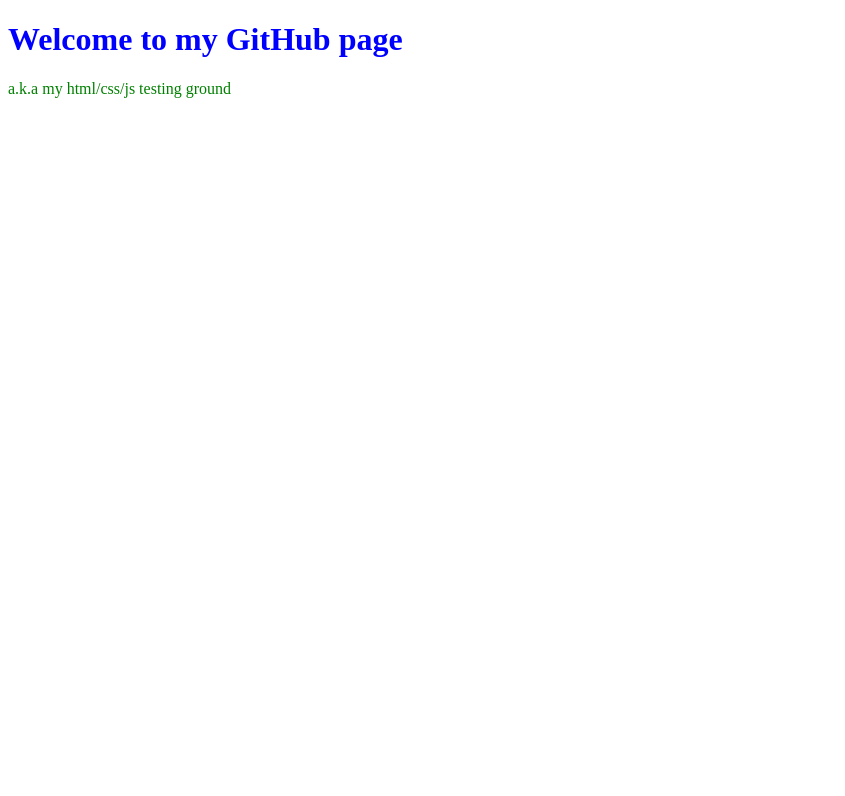
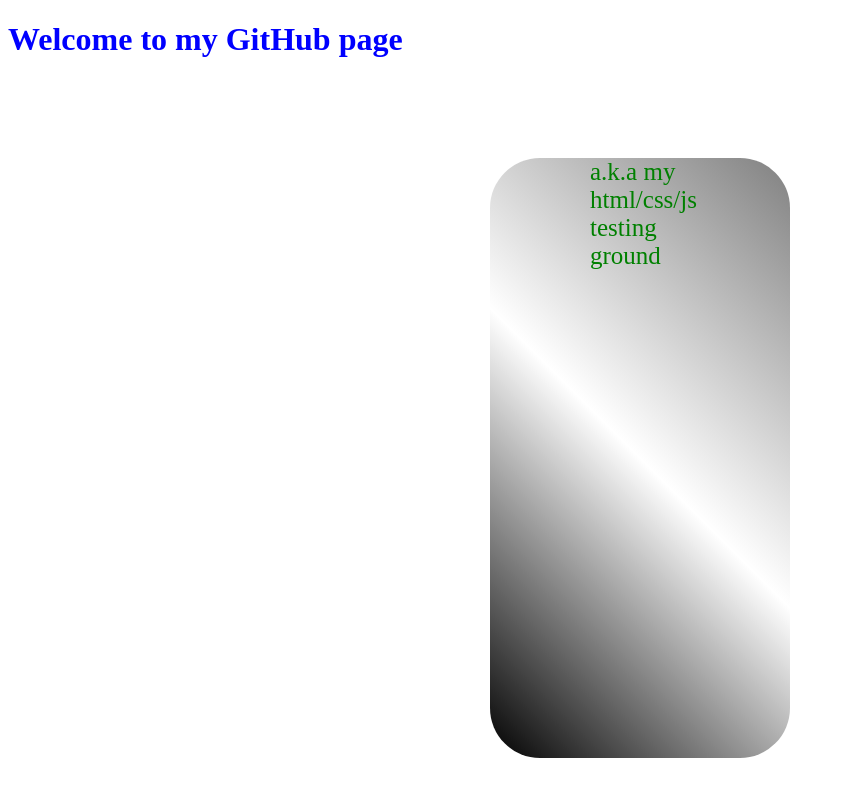
Before and after one commit to Ralphsmagalphs/Ralphsmagalphs.github.io, a plain HTML site: page index.html in a window 1280 px wide. Shown: the whole page, without its empty margins (0-845 px from the left). Drawn offline with Linux system fonts and the light colour scheme.

Commit message:
Updated html

```diff
--- a/index.html
+++ b/index.html
@@ -15,6 +15,19 @@
 .green-text {
 	color: green;
 }
+
+div {
+	border-radius: 50px;
+	height: 600px;
+	width: 300px;
+	background: linear-gradient(45deg, black, white, gray);
+	margin: auto;
+}
+
+p{
+	margin: 100px;
+	font-size: 25px;
+}
 </style>
 </head>
 
@@ -24,6 +37,8 @@
 <body class = "white-bg">
 <h1 class = "blue-text"> Welcome to my GitHub page </h1>
 
+ <div>
  <p class = "green-text">a.k.a my html/css/js testing ground</p>
+</div>
  </body>
 </html>
```
